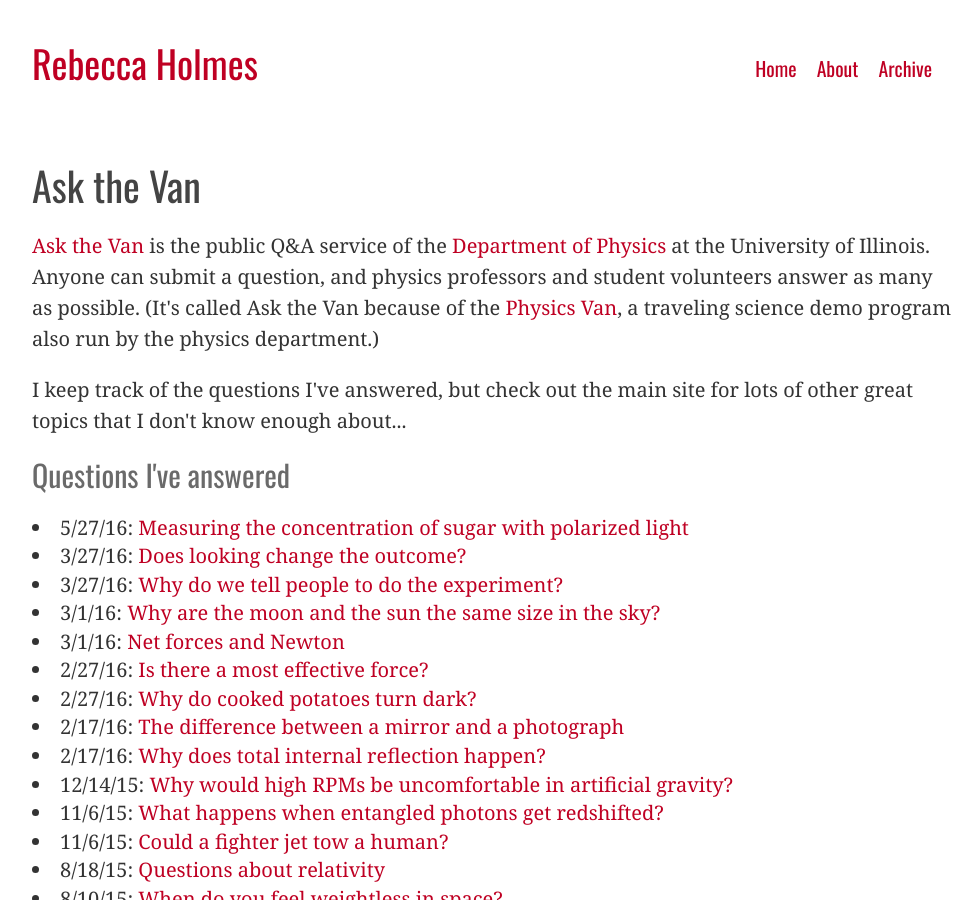
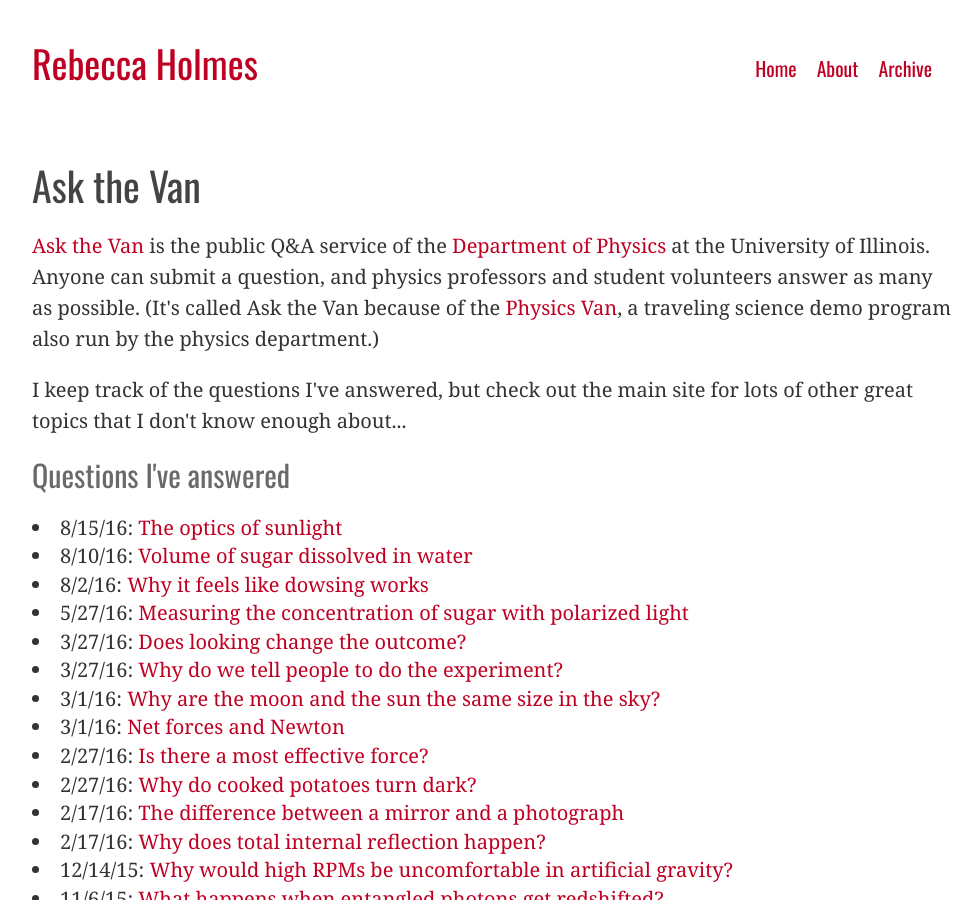
Before and after one commit to piscisvolans/piscisvolans.github.io, a Jekyll site: the page built from askthevan.html, in a window 1280 px wide and 900 px high. Shown: the whole window, without its empty margins (148-1128 px from the left). Built offline with Jekyll 4.4.1, drawn with Linux system fonts in a browser that asks for light colours; nearby versions of some CDN libraries; some web fonts are replaced; comment, search, counter and statistics services are not loaded.

Commit message:
Update list of Ask the Van answers

```diff
--- a/_data/askthevan.yml
+++ b/_data/askthevan.yml
@@ -133,3 +133,12 @@
 - title: Measuring the concentration of sugar with polarized light
   url:  http://ift.tt/25r4Ieu
   date: May 27, 2016 at 04:41PM
+- title: Why it feels like dowsing works
+  url: http://ift.tt/2aguADJ
+  date: August 02, 2016 at 04:45PM
+- title: Volume of sugar dissolved in water
+  url: http://ift.tt/2aW2utn
+  date: August 10, 2016 at 10:49AM
+- title: The optics of sunlight
+  url: http://van.physics.illinois.edu/qa/listing.php?id=43411&t=the-optics-of-sunlight
+  date: August 15, 2016
```
